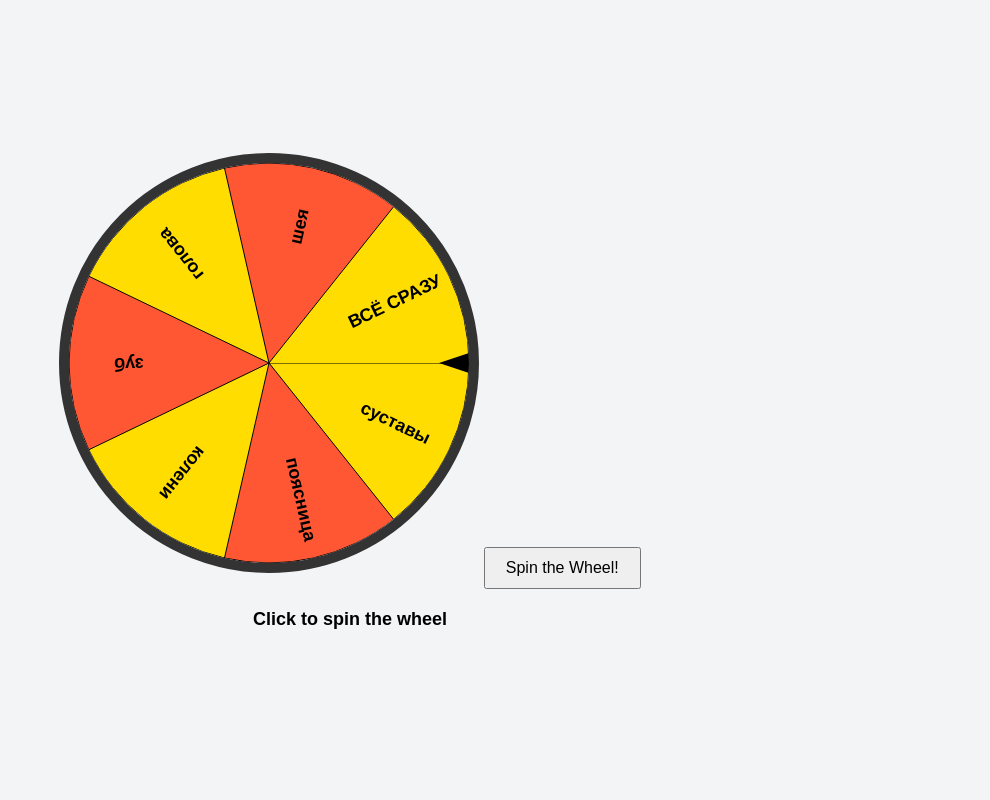
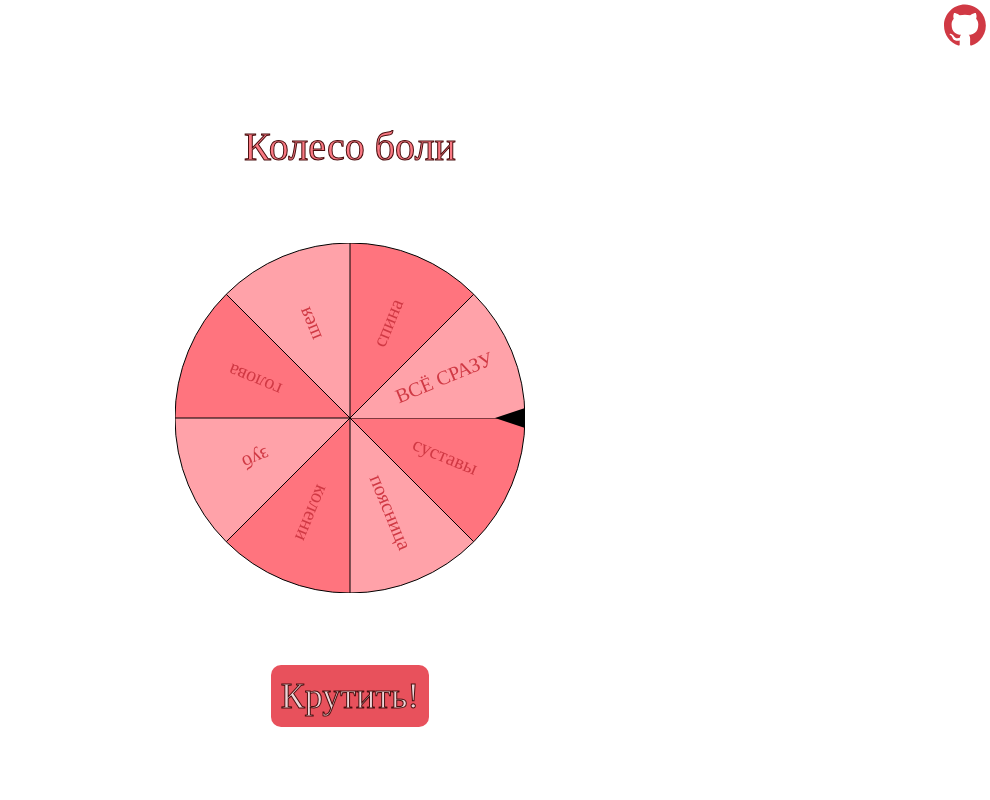
Before and after one commit to gretmn102/wheel-of-fortune, a plain HTML site: page index.html in a window 1280 px wide. Shown: the whole page, without its empty margins (290-1280 px from the left). Drawn offline with Linux system fonts and the light colour scheme; a web font is replaced by a local one.

Commit message:
feat(ui): design and improve the layout (#6)
Closes: #4

```diff
--- a/index.html
+++ b/index.html
@@ -3,14 +3,36 @@
 <head>
   <meta charset="UTF-8">
   <meta name="viewport" content="width=device-width, initial-scale=1.0">
-  <title>Wheel of Fortune</title>
+  <title>Колесо боли</title>
+  <link rel="preconnect" href="https://fonts.googleapis.com">
+  <link rel="preconnect" href="https://fonts.gstatic.com" crossorigin>
+  <link href="https://fonts.googleapis.com/css2?family=Rubik+Wet+Paint&display=swap" rel="stylesheet">
   <link rel="stylesheet" href="style.css">
 </head>
 <body>
-  <div id="wheel-container">
-    <canvas id="wheel" width="400" height="400"></canvas>
-    <button id="spin-btn">Spin the Wheel!</button>
-    <p id="result">Click to spin the wheel</p>
+  <div class="navbar">
+    <a href="https://github.com/gretmn102/wheel-of-fortune">
+      <div class="github-icon">
+        <svg
+          width="100%"
+          height="100%"
+          viewBox="0 0 98 96"
+        >
+          <use xlink:href="github-mark.svg#root" href="github-mark.svg#root" />
+        </svg>
+      </div>
+    </a>
+  </div>
+  <div class="main">
+    <div class="header">
+      <div class="text-4">Колесо боли</div>
+    </div>
+    <canvas id="wheel" width="350" height="350"></canvas>
+    <div class="footer">
+      <div class="button" id="spin-btn">
+        <div class="text-2">Крутить!</div>
+      </div>
+    </div>
   </div>
   <script src="script.js"></script>
 </body>
--- a/script.js
+++ b/script.js
@@ -18,6 +18,7 @@ const prizes = [
   "зуб",
   "голова",
   "шея",
+  "спина",
   "ВСЁ СРАЗУ",
 ];
 
@@ -63,7 +64,7 @@ function drawWheel(ctx, startAngle) {
     ctx.beginPath();
     ctx.moveTo(0, 0);
     ctx.arc(0, 0, radius, angleStart, angleEnd);
-    ctx.fillStyle = i % 2 === 0 ? "#FFDD00" : "#FF5733"; // Alternate colors
+    ctx.fillStyle = i % 2 === 0 ? "#ff747e" : "#ffa2a9"; // Alternate colors
     ctx.fill();
     ctx.stroke();
 
@@ -72,9 +73,9 @@ function drawWheel(ctx, startAngle) {
     ctx.rotate(angleStart + angle / 2);
     ctx.textAlign = "center";
     ctx.textBaseline = "middle";
-    ctx.fillStyle = "#000";
-    ctx.font = "bold 18px Arial";
-    ctx.fillText(prizes[i], radius - 60, 0);
+    ctx.fillStyle = "#d03944";
+    ctx.font = "400 20px 'Rubik Wet Paint'";
+    ctx.fillText(prizes[i], radius / 2 + 15, 0, 300);
     ctx.restore();
   }
 
--- a/style.css
+++ b/style.css
@@ -1,31 +1,87 @@
 body {
-  font-family: Arial, sans-serif;
+  font-family: "Rubik Wet Paint", system-ui;
+  font-weight: 400;
+  font-style: normal;
+  margin: 0;
+  height: 100vh;
   display: flex;
+  flex-direction: column;
+  overflow: auto;
+}
+
+.navbar {
+  display: flex;
+  flex-direction: row;
+  justify-content: flex-end;
+  align-items: center;
+  padding: 0.25rem;
+  gap: 0.625rem;
+  overflow: hidden;
+}
+
+.github-icon {
+  height: 42px;
+  width: 42px;
+  fill: #D03944;
+}
+
+.main {
+  flex-grow: 1;
+
+  display: flex;
+  flex-direction: column;
+  justify-content: space-between;
+  align-items: center;
+  overflow: hidden;
+}
+
+.footer {
+  flex-grow: 1;
+
+  display: flex;
+  flex-direction: column;
   justify-content: center;
   align-items: center;
-  height: 100vh;
-  margin: 0;
-  background-color: #f3f4f6;
+  gap: 0.625rem;
 }
 
-#wheel-container {
-  text-align: center;
-}
-
-#wheel {
-  border-radius: 50%;
-  border: 10px solid #333;
-}
-
-button {
-  margin-top: 20px;
-  padding: 10px 20px;
-  font-size: 16px;
+.button {
+  border-radius: 0.625rem;
+  display: flex;
+  flex-direction: row;
+  justify-content: center;
+  align-items: center;
+  padding: 0.625rem;
+  background-color: #e8515c;
   cursor: pointer;
 }
 
-#result {
-  margin-top: 20px;
-  font-size: 18px;
-  font-weight: bold;
+.text-2 {
+  text-align: left;
+  vertical-align: top;
+  font-size: 36px;
+  font-family: Rubik Wet Paint;
+  line-height: auto;
+  color: #ECD7D9;
+  -webkit-text-stroke: 1px #4A0F0F;
 }
+
+.header {
+  flex-grow: 1;
+
+  display: flex;
+  flex-direction: column;
+  justify-content: center;
+  align-items: center;
+  background-color: #ffffff;
+}
+
+.text-4 {
+  text-align: center;
+  vertical-align: top;
+  font-size: 40px;
+  font-family: Rubik Wet Paint;
+  line-height: auto;
+  color: #fa7983;
+  -webkit-text-stroke: 1px #4A0F0F;
+}
```
Also changed, not shown: github-mark.svg (added), 1 other file.
